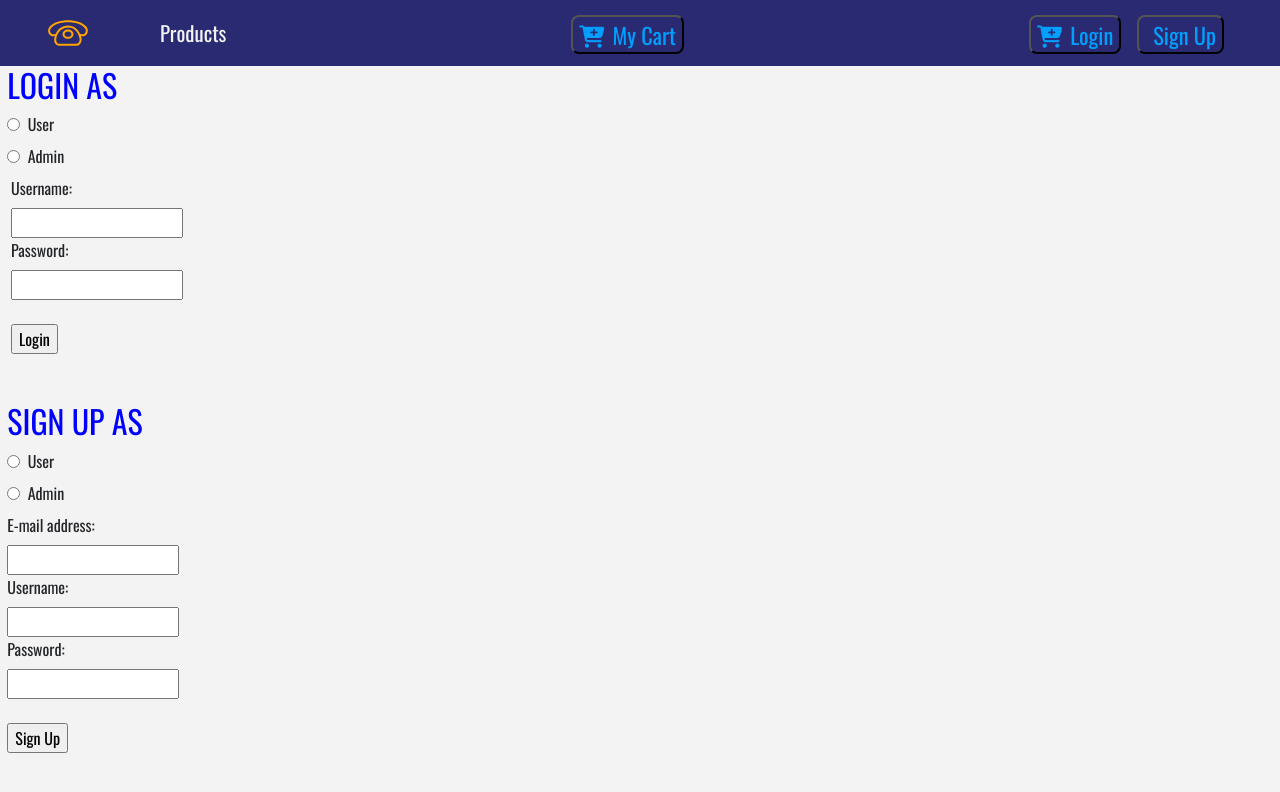
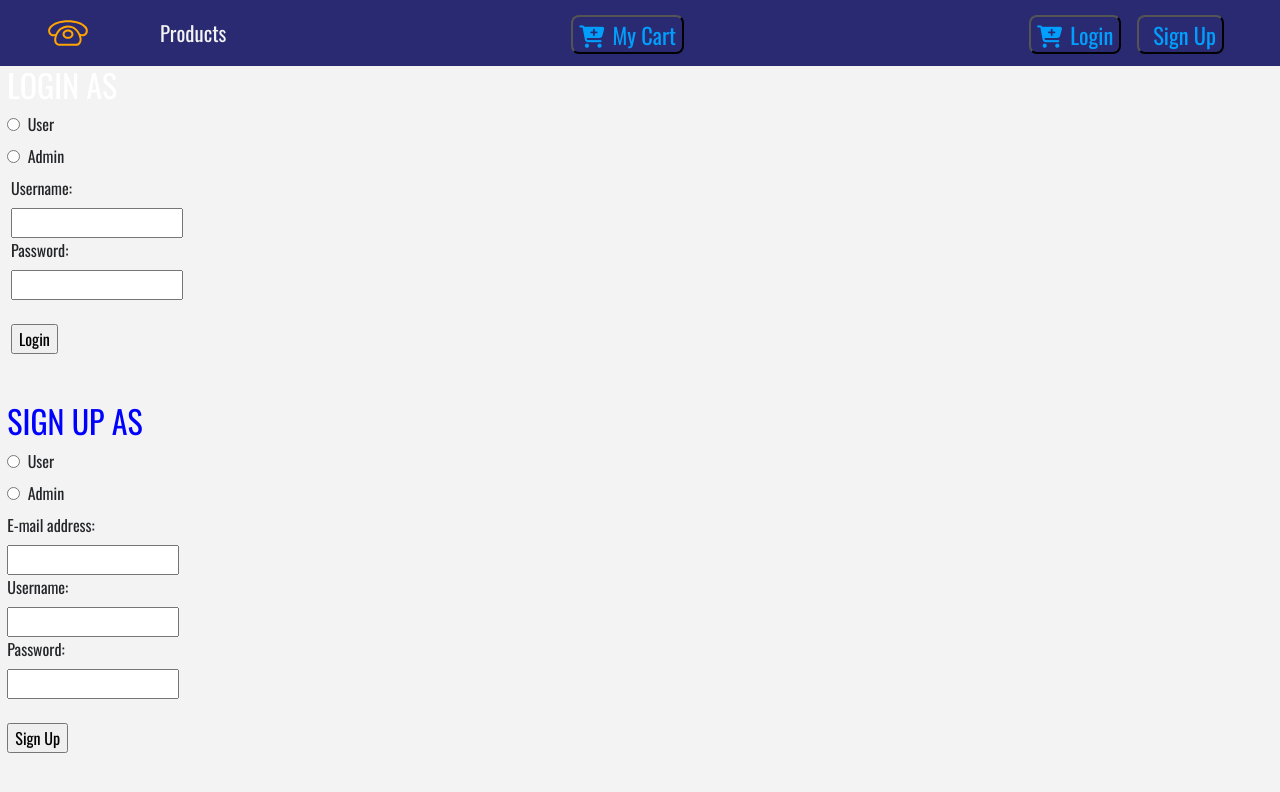
Before and after one commit to silakuzu/Online-Store-Django-Project, a React (Create React App) app: page /login in a window 1280 px wide. Shown: the top 792 px of the page. Built offline with nearby package versions, Linux system fonts and the light colour scheme.

Commit message:
Login.js edited online with Bitbucket

```diff
--- a/src/components/Login.js
+++ b/src/components/Login.js
@@ -12,7 +12,7 @@ export default class Login extends React.Component {
 
                     <body>
 
-                    <h2 style={{color: "blue"}}>&nbsp;LOGIN AS</h2>
+                    <h2 style={{color: "white"}}>&nbsp;LOGIN AS</h2>
 
                         <form >
                             &nbsp;&nbsp;<input type="radio" id="user" name="uname" value="user"/>
```
